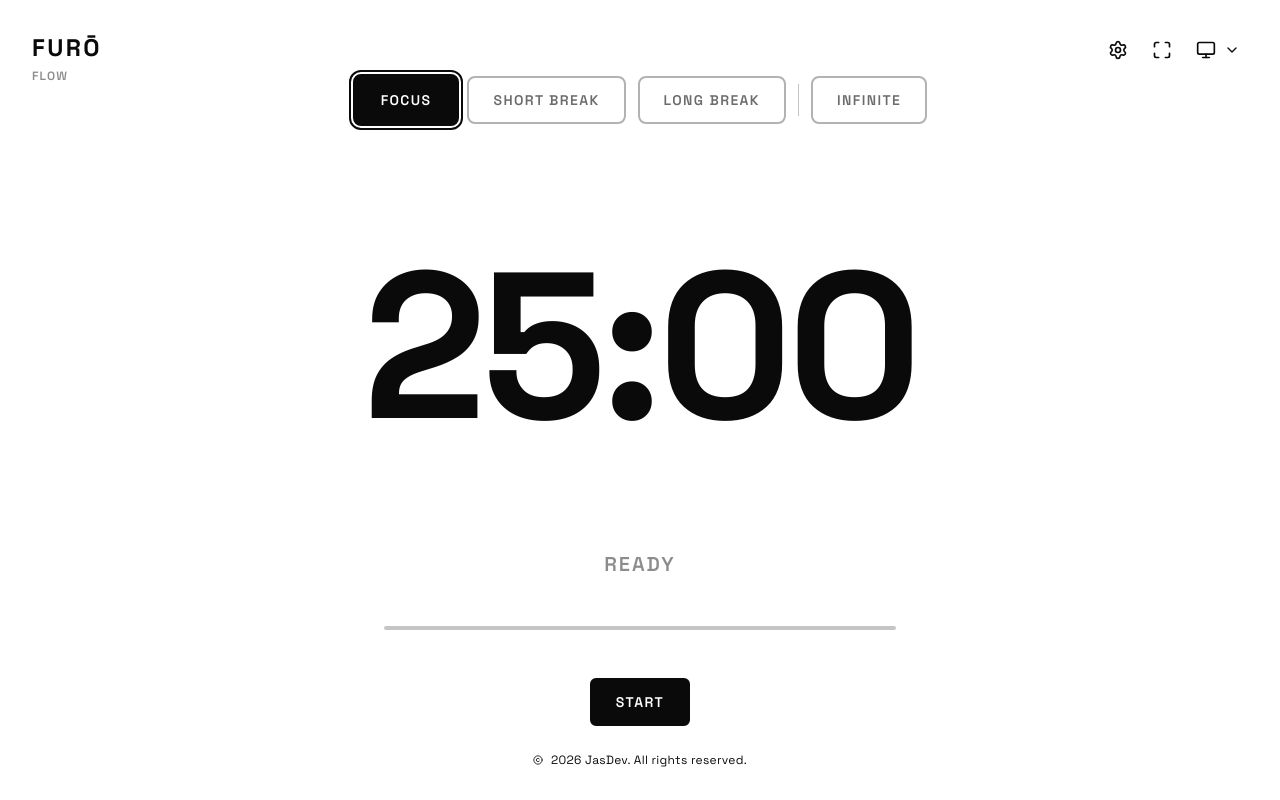
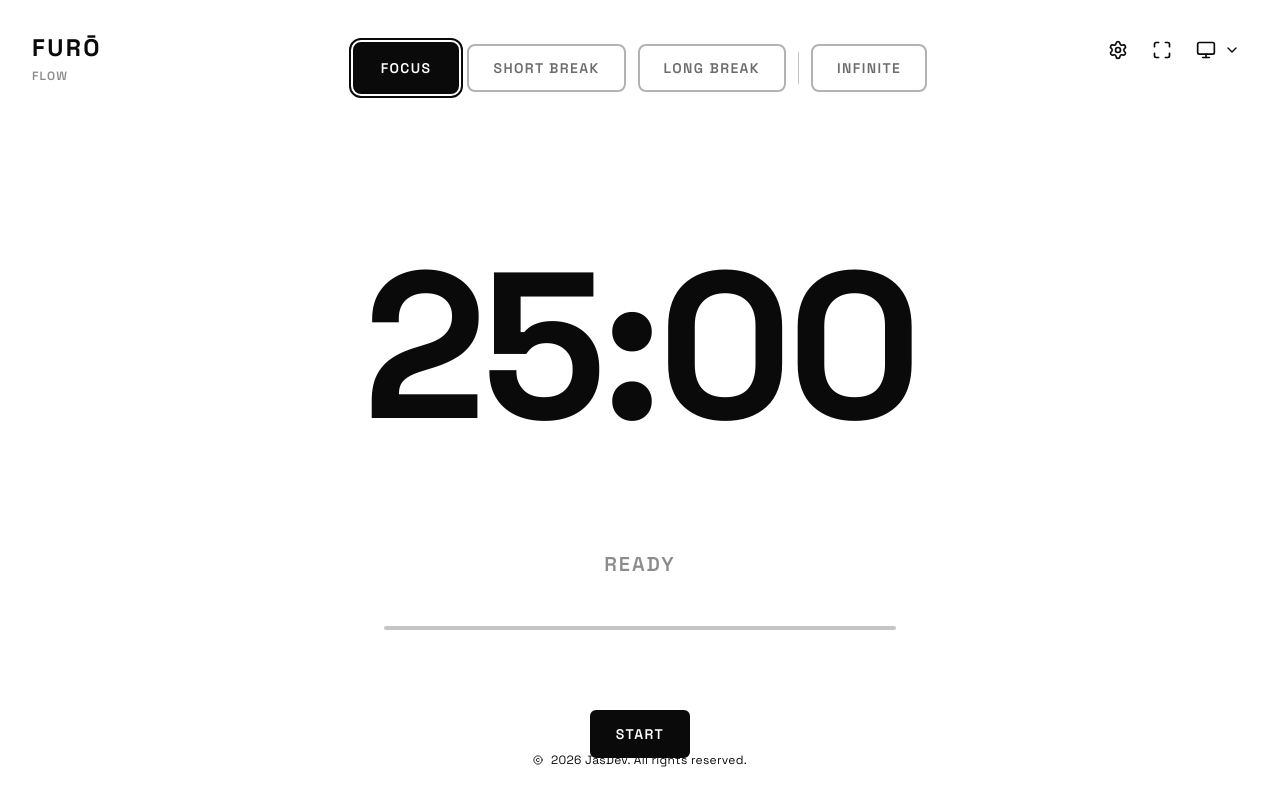
Before and after one commit to JasperTabin/Furo, a React (Vite) app: page / in a window 1280 px wide. Built offline with nearby package versions, Linux system fonts and the light colour scheme.

Commit message:
Old Fullscreen Mode

```diff
--- a/src/App.tsx
+++ b/src/App.tsx
@@ -7,7 +7,7 @@ import { ModeSwitcher } from "./components/ModeSwitcher";
 import { Settings } from "./components/Settings";
 import { ThemeToggle } from "./components/ThemeToggle";
 import { SettingsButton } from "./components/SettingsButton";
-import { FullscreenMode } from "./components/FullscreenMode"; // renamed
+import { FullscreenMode } from "./components/FullscreenMode";
 import { useTheme } from "./hooks/useTheme";
 import { Copyright } from "lucide-react";
 import type { TimerSettings } from "./types/timer";
@@ -31,21 +31,12 @@ const loadSettings = (): TimerSettings => {
   return DEFAULT_SETTINGS;
 };
 
-const isIOS = () =>
-  /iPad|iPhone|iPod/.test(navigator.userAgent) ||
-  (navigator.platform === "MacIntel" && navigator.maxTouchPoints > 1);
-
 function App() {
-  /* ───────── State ───────── */
-  const [isFullscreen, setIsFullscreen] = useState(false); // desktop fullscreen
-  const [isMobileFullscreen, setIsMobileFullscreen] = useState(false); // iOS fallback
+  const [isFullscreen, setIsFullscreen] = useState(false);
   const [isSettingsOpen, setIsSettingsOpen] = useState(false);
   const [timerSettings, setTimerSettings] = useState<TimerSettings>(loadSettings());
   const [settingsVersion, setSettingsVersion] = useState(0);
 
-  const isFullscreenActive = isFullscreen || isMobileFullscreen;
-
-  /* ───────── Refs ───────── */
   const appRef = useRef<HTMLDivElement>(null);
   const headerRef = useRef<HTMLDivElement>(null);
   const themeToggleRef = useRef<HTMLDivElement>(null);
@@ -68,39 +59,32 @@ function App() {
     footerRef,
   });
 
-  /* ───────── Reset on settings change ───────── */
   useEffect(() => {
-    if (settingsVersion > 0 && status === "idle") reset();
+    if (settingsVersion > 0 && status === "idle") {
+      reset();
+    }
   }, [settingsVersion, status, reset]);
 
-  /* ───────── Toggle Fullscreen ───────── */
   const toggleFullscreen = () => {
-    if (isIOS()) {
-      // iOS Safari doesn’t support Fullscreen API → fake fullscreen
-      setIsMobileFullscreen((prev) => !prev);
-      return;
-    }
-
-    if (!document.fullscreenElement && appRef.current) {
+    if (!isFullscreen && appRef.current) {
       appRef.current.requestFullscreen().catch(console.error);
     } else {
       document.exitFullscreen().catch(console.error);
+      setIsFullscreen(false);
     }
   };
 
-  /* ───────── Listen for Fullscreen changes ───────── */
   useEffect(() => {
     const handleFullscreenChange = () => {
-      setIsFullscreen(!!document.fullscreenElement);
+      const active = !!document.fullscreenElement;
+      setIsFullscreen(active);
     };
 
     document.addEventListener("fullscreenchange", handleFullscreenChange);
-    return () => {
+    return () =>
       document.removeEventListener("fullscreenchange", handleFullscreenChange);
-    };
   }, []);
 
-  /* ───────── Save Settings ───────── */
   const handleSaveSettings = (newSettings: TimerSettings) => {
     localStorage.setItem("timerSettings", JSON.stringify(newSettings));
     setTimerSettings(newSettings);
@@ -110,9 +94,7 @@ function App() {
   return (
     <div
       ref={appRef}
-      className={`transition-all duration-300 ${
-        isMobileFullscreen ? "fixed inset-0 z-50" : "relative min-h-screen"
-      } w-full flex flex-col items-center justify-center p-4 sm:p-8 ${theme}`}
+      className={`relative min-h-screen w-full flex flex-col items-center justify-center p-4 sm:p-8 transition-colors duration-300 ${theme}`}
       style={{
         backgroundColor: "var(--color-bg)",
         color: "var(--color-fg)",
@@ -121,40 +103,40 @@ function App() {
       {/* Header */}
       <div ref={headerRef} className="absolute top-4 sm:top-8 left-4 sm:left-8 z-50">
         <h1 className="text-xl sm:text-2xl font-bold tracking-widest">FURŌ</h1>
-        <p className="mt-1 text-xs font-semibold tracking-widest text-(--color-border) opacity-60">
+        <p className="mt-1 text-xs font-semibold tracking-widest text-[var(--color-border)] opacity-60">
           FLOW
         </p>
       </div>
 
-      {/* Top Right */}
+      {/* Top Right Controls */}
       <div
         ref={themeToggleRef}
         className="absolute top-4 sm:top-8 right-4 sm:right-8 flex items-center gap-2 z-50"
       >
         <SettingsButton onClick={() => setIsSettingsOpen(true)} />
-        <FullscreenMode onToggle={toggleFullscreen} isFullscreen={isFullscreenActive} />
+        <FullscreenMode onToggle={toggleFullscreen} isFullscreen={isFullscreen} />
         <ThemeToggle />
       </div>
 
-      <div className="flex flex-col items-center gap-12 sm:gap-16 w-full max-w-6xl">
-        {/* Mode Switcher */}
-        {!isFullscreenActive && (
+      <div className="flex flex-col items-center gap-12 sm:gap-16 md:gap-20 lg:gap-24 w-full max-w-6xl">
+        {/* ModeSwitcher - hidden in fullscreen */}
+        {!isFullscreen && (
           <div ref={settingsRef} className="z-50 w-full">
             <ModeSwitcher onSwitchMode={switchMode} currentMode={mode} />
           </div>
         )}
 
-        <div className="flex flex-col items-center gap-12 w-full">
+        <div className="relative flex flex-col items-center gap-12 sm:gap-16 md:gap-20 w-full">
           <div ref={timerRef} className="w-full">
             <Timer
               status={status}
               timeLeft={timeLeft}
               totalTime={totalTime}
-              isFullscreen={isFullscreenActive}
+              isFullscreen={isFullscreen}
             />
           </div>
 
-          {/* Controls always visible */}
+          {/* Timer Controls - always visible */}
           <div ref={controlsRef} className="z-50 w-full">
             <TimerControls
               status={status}
@@ -175,7 +157,7 @@ function App() {
         2026 JasDev. All rights reserved.
       </div>
 
-      {/* Settings */}
+      {/* Settings Modal */}
       {isSettingsOpen && (
         <Settings
           isOpen={isSettingsOpen}
```
